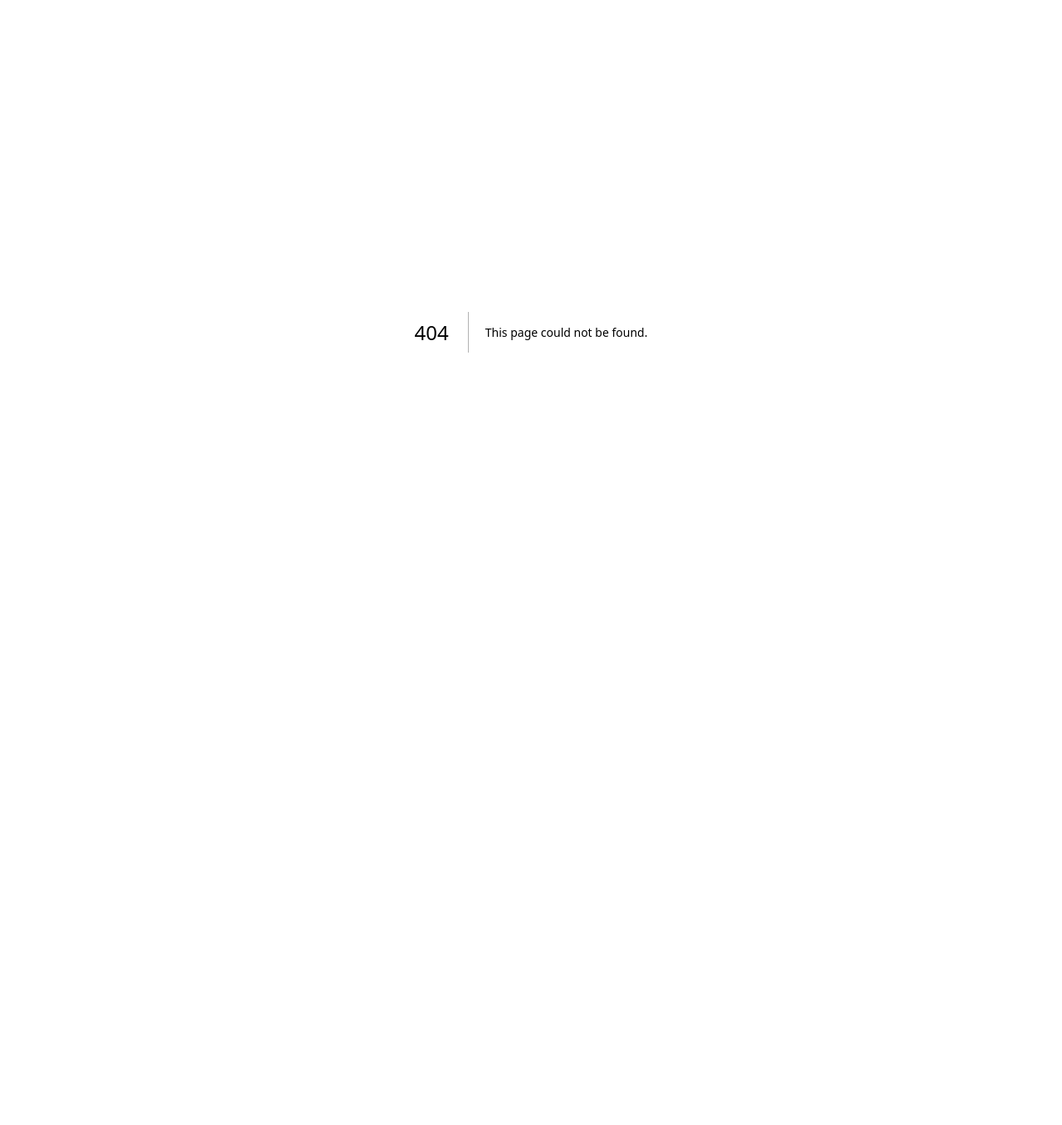
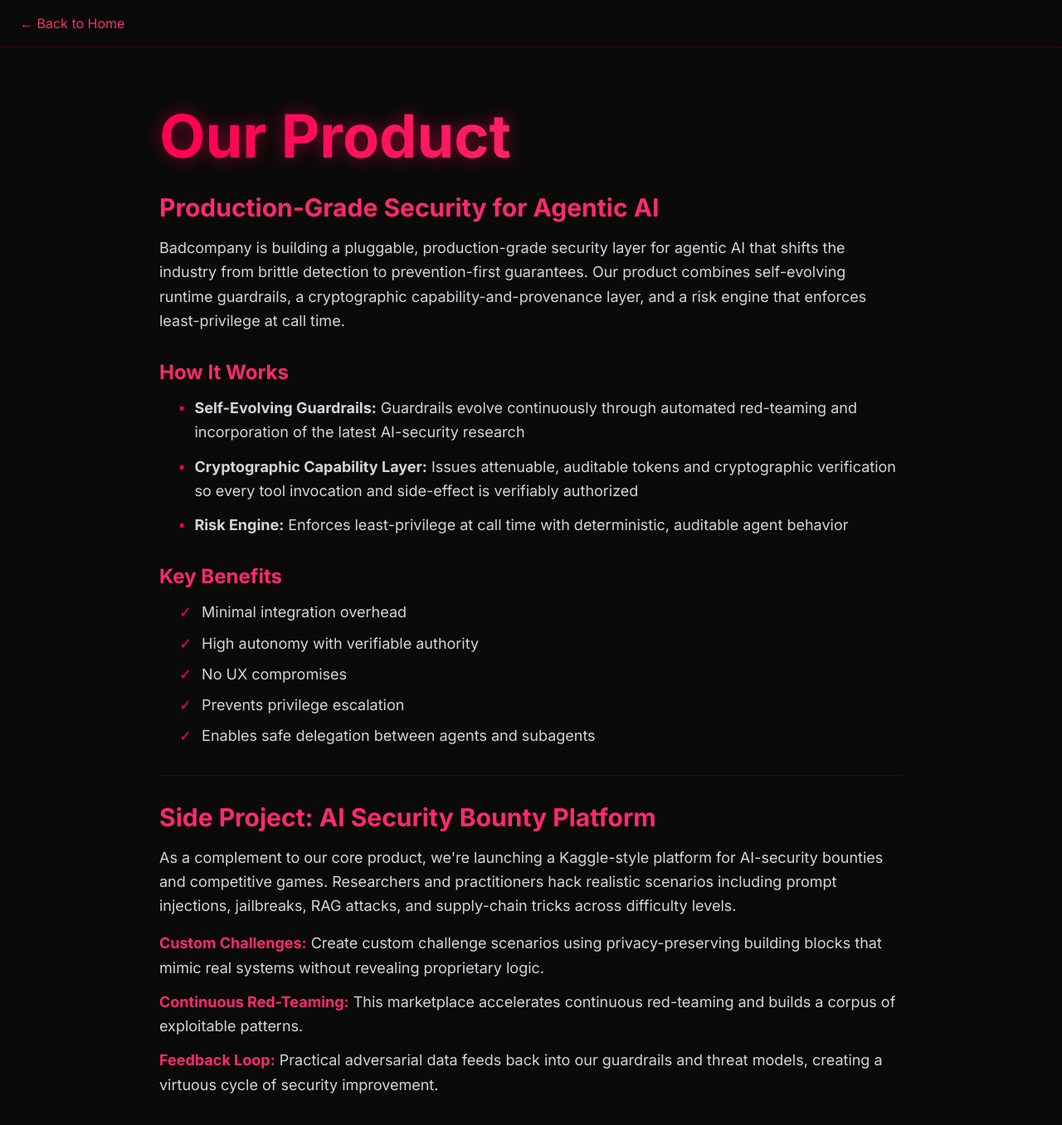
Before and after one commit to BadC-mpany/website, a Next.js app: page /product in a window 1280 px wide. Before the commit this address had no page. Shown: the top 1356 px of the page at 83% size. Before the commit the page ends 800 px from the top, so only its background shows below. Built offline with nearby package versions, Linux system fonts and the light colour scheme.

Commit message:
footer, page updates, product page, contact page

```diff
--- a/app/page.tsx
+++ b/app/page.tsx
@@ -1,9 +1,11 @@
 import Header from '../components/Header'
+import Footer from '../components/Footer'
 import Hero from '../sections/Hero'
 import Repositories from '../sections/Repositories'
 import Game from '../sections/Game'
 import Unique from '../sections/Unique'
 import Team from '../sections/Team'
+import Contact from '../sections/Contact'
 import Noise from '../ui/noise'
 
 export default function Home() {
@@ -26,6 +28,8 @@ export default function Home() {
         <Game />
         <Unique />
         <Team />
+        <Contact />
+        <Footer />
       </div>
     </main>
   )
--- /dev/null
+++ b/app/product/page.tsx
@@ -0,0 +1,113 @@
+'use client'
+
+import { motion } from 'framer-motion'
+import Link from 'next/link'
+
+export default function Product() {
+  return (
+    <main className="relative min-h-screen">
+      <div className="relative z-10">
+        <header className="fixed top-0 left-0 right-0 z-50 bg-cyber-black/80 backdrop-blur-md border-b border-cyber-red/20">
+          <nav className="container mx-auto px-6 py-4">
+            <Link href="/" className="text-cyber-pink hover:text-cyber-red transition-colors">
+              ← Back to Home
+            </Link>
+          </nav>
+        </header>
+
+        <section className="min-h-screen pt-32 px-6 pb-20">
+          <div className="container mx-auto max-w-4xl">
+            <motion.div
+              initial={{ opacity: 0, y: 50 }}
+              animate={{ opacity: 1, y: 0 }}
+              transition={{ duration: 0.6 }}
+            >
+              <h1 className="text-6xl md:text-7xl font-bold mb-8">
+                <span className="text-gradient glow-red">Our Product</span>
+              </h1>
+
+              <div className="space-y-8 text-lg text-gray-300 leading-relaxed">
+                <div>
+                  <h2 className="text-3xl font-bold text-cyber-pink mb-4">Production-Grade Security for Agentic AI</h2>
+                  <p>
+                    Badcompany is building a pluggable, production-grade security layer for agentic AI that shifts the industry
+                    from brittle detection to prevention-first guarantees. Our product combines self-evolving runtime guardrails,
+                    a cryptographic capability-and-provenance layer, and a risk engine that enforces least-privilege at call time.
+                  </p>
+                </div>
+
+                <div>
+                  <h3 className="text-2xl font-bold text-cyber-pink mb-3">How It Works</h3>
+                  <ul className="space-y-3 ml-6">
+                    <li className="flex gap-3">
+                      <span className="text-cyber-red">▪</span>
+                      <span><strong>Self-Evolving Guardrails:</strong> Guardrails evolve continuously through automated red-teaming and incorporation of the latest AI-security research</span>
+                    </li>
+                    <li className="flex gap-3">
+                      <span className="text-cyber-red">▪</span>
+                      <span><strong>Cryptographic Capability Layer:</strong> Issues attenuable, auditable tokens and cryptographic verification so every tool invocation and side-effect is verifiably authorized</span>
+                    </li>
+                    <li className="flex gap-3">
+                      <span className="text-cyber-red">▪</span>
+                      <span><strong>Risk Engine:</strong> Enforces least-privilege at call time with deterministic, auditable agent behavior</span>
+                    </li>
+                  </ul>
+                </div>
+
+                <div>
+                  <h3 className="text-2xl font-bold text-cyber-pink mb-3">Key Benefits</h3>
+                  <ul className="space-y-2 ml-6">
+                    <li className="flex gap-3">
+                      <span className="text-cyber-red">✓</span>
+                      <span>Minimal integration overhead</span>
+                    </li>
+                    <li className="flex gap-3">
+                      <span className="text-cyber-red">✓</span>
+                      <span>High autonomy with verifiable authority</span>
+                    </li>
+                    <li className="flex gap-3">
+                      <span className="text-cyber-red">✓</span>
+                      <span>No UX compromises</span>
+                    </li>
+                    <li className="flex gap-3">
+                      <span className="text-cyber-red">✓</span>
+                      <span>Prevents privilege escalation</span>
+                    </li>
+                    <li className="flex gap-3">
+                      <span className="text-cyber-red">✓</span>
+                      <span>Enables safe delegation between agents and subagents</span>
+                    </li>
+                  </ul>
+                </div>
+
+                <div className="border-t border-cyber-red/20 pt-8 mt-12">
+                  <h2 className="text-3xl font-bold text-cyber-pink mb-4">Side Project: AI Security Bounty Platform</h2>
+                  <p>
+                    As a complement to our core product, we're launching a Kaggle-style platform for AI-security bounties
+                    and competitive games. Researchers and practitioners hack realistic scenarios including prompt injections,
+                    jailbreaks, RAG attacks, and supply-chain tricks across difficulty levels.
+                  </p>
+
+                  <div className="mt-4 space-y-3">
+                    <p>
+                      <strong className="text-cyber-pink">Custom Challenges:</strong> Create custom challenge scenarios using
+                      privacy-preserving building blocks that mimic real systems without revealing proprietary logic.
+                    </p>
+                    <p>
+                      <strong className="text-cyber-pink">Continuous Red-Teaming:</strong> This marketplace accelerates continuous
+                      red-teaming and builds a corpus of exploitable patterns.
+                    </p>
+                    <p>
+                      <strong className="text-cyber-pink">Feedback Loop:</strong> Practical adversarial data feeds back into our
+                      guardrails and threat models, creating a virtuous cycle of security improvement.
+                    </p>
+                  </div>
+                </div>
+              </div>
+            </motion.div>
+          </div>
+        </section>
+      </div>
+    </main>
+  )
+}
--- /dev/null
+++ b/components/Footer.tsx
@@ -0,0 +1,11 @@
+export default function Footer() {
+  return (
+    <footer className="bg-cyber-black/80 border-t border-cyber-red/20 py-12">
+      <div className="container mx-auto px-6 text-center">
+        <p className="text-2xl font-bold text-cyber-red glow-red">
+          Explore the Borealis
+        </p>
+      </div>
+    </footer>
+  )
+}
--- a/components/Header.tsx
+++ b/components/Header.tsx
@@ -37,16 +37,22 @@ export default function Header() {
 
           <div className="flex items-center space-x-8">
             <Link
-              href="#about"
+              href="/product"
               className="text-gray-300 hover:text-cyber-red transition-colors"
             >
-              About
+              Product
             </Link>
             <Link
               href="#team"
               className="text-gray-300 hover:text-cyber-red transition-colors"
             >
               Team
+            </Link>
+            <Link
+              href="#contact"
+              className="text-gray-300 hover:text-cyber-red transition-colors"
+            >
+              Contact
             </Link>
             <Link
               href="#blog"
--- /dev/null
+++ b/sections/Contact.tsx
@@ -0,0 +1,64 @@
+'use client'
+
+import { motion } from 'framer-motion'
+
+export default function Contact() {
+  return (
+    <section id="contact" className="min-h-screen flex items-center justify-center px-6 py-20">
+      <div className="container mx-auto max-w-3xl">
+        <motion.div
+          initial={{ opacity: 0, y: 50 }}
+          whileInView={{ opacity: 1, y: 0 }}
+          transition={{ duration: 0.6 }}
+          viewport={{ once: true }}
+        >
+          <h2 className="text-5xl font-bold text-center mb-4">
+            Get in <span className="text-gradient">Touch</span>
+          </h2>
+          <p className="text-xl text-gray-400 text-center mb-12">
+            We'd love to hear from you
+          </p>
+
+          <div className="bg-cyber-black/50 border-2 border-cyber-red/30 rounded-xl p-8 md:p-12">
+            <p className="text-gray-300 mb-6">
+              For inquiries, bug reports, or collaboration, reach out:
+            </p>
+
+            <ul className="space-y-4">
+              <li className="flex items-center gap-3">
+                <span className="text-cyber-green font-semibold">Email:</span>
+                <a
+                  href="mailto:janos.mozer@growmesh.io"
+                  className="text-cyber-green hover:text-cyber-pink transition-colors"
+                >
+                  janos.mozer@growmesh.io
+                </a>
+              </li>
+              <li className="flex items-center gap-3">
+                <span className="text-cyber-blue font-semibold">LinkedIn:</span>
+                <a
+                  href="https://www.linkedin.com/company/growmesh-io"
+                  target="_blank"
+                  rel="noopener noreferrer"
+                  className="text-cyber-blue hover:text-cyber-pink transition-colors"
+                >
+                  GrowMesh.io
+                </a>
+              </li>
+              <li>
+                <a
+                  href="https://discord.gg/mu5QZ98A"
+                  target="_blank"
+                  rel="noopener noreferrer"
+                  className="inline-flex items-center gap-2 text-purple-400 hover:text-cyber-pink transition-colors"
+                >
+                  Join our Discord
+                </a>
+              </li>
+            </ul>
+          </div>
+        </motion.div>
+      </div>
+    </section>
+  )
+}
--- a/sections/Game.tsx
+++ b/sections/Game.tsx
@@ -26,7 +26,9 @@ export default function Game() {
             </p>
             <div className="flex flex-col sm:flex-row gap-4 justify-center items-center">
               <a
-                href="/game"
+                href="https://play.badcompany.xyz"
+                target="_blank"
+                rel="noopener noreferrer"
                 className="px-10 py-4 bg-cyber-red hover:bg-cyber-pink transition-colors rounded-lg font-bold text-lg"
               >
                 Launch Game
```
